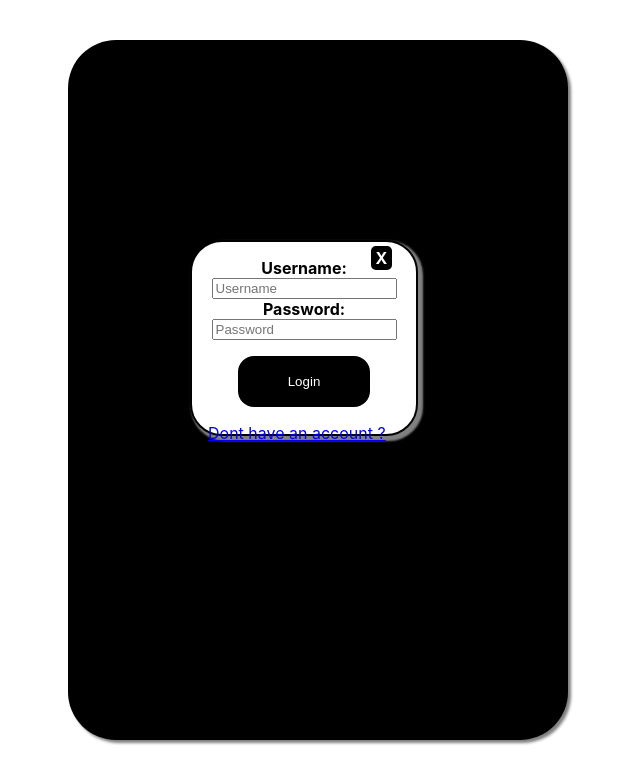
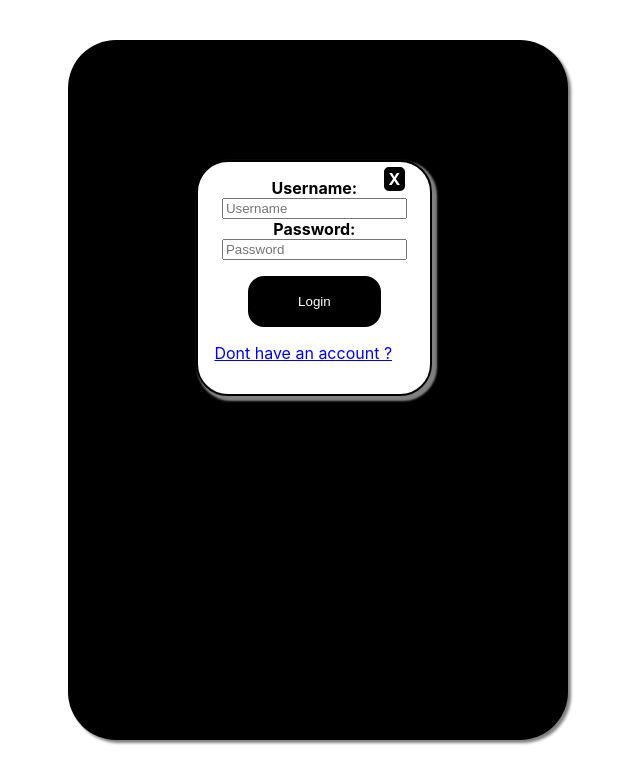
Before and after one commit to build-week-celebrity/front-end, a React (Create React App) app: page /Login in a window 1280 px wide. Shown: the top 784 px of the page, without its empty margins (322-962 px from the left). Built offline with nearby package versions, Linux system fonts and the light colour scheme.

Commit message:
login & signUp polished

```diff
--- a/src/App.css
+++ b/src/App.css
@@ -174,11 +174,11 @@
     flex-direction: column;
     color: black;
     background-color: white;
-    top: 30vh;
-    left: 40vw;
+    top: 20vh;
+    left: 40.5vw;
     position: absolute;
-    width: 15vw;
-    height: 20vh;
+    width: 200px;
+    height: 200px;
     padding: 1rem;
     border-radius: 2rem;
     border: 2px solid black;
@@ -217,10 +217,10 @@
     top: 20vh;
     left: 37vw;
     position: absolute;
-    width: 20vw;
+    width: 250px;
     padding: 2rem;
     border-radius: 2rem;
-    height: 30vh;
+    height: 275px;
     border: 2px solid black;
     box-shadow: grey 3px 3px 2px 2px;
 }
@@ -251,7 +251,6 @@
 
 .signup-field {
     margin-top: 0.5rem;
-    width: 20vh;
 }
 
 .AdminConsole {
--- a/src/actions/actionCreators.js
+++ b/src/actions/actionCreators.js
@@ -93,7 +93,6 @@ export const putScore = score => dispatch => {
       id: userID
     })
     .then(res => {
-      console.log("put:", res);
       dispatch({
         type: types.PUT_SCORE_SUCCESS,
         payload: res
--- a/src/components/SubmitScore.js
+++ b/src/components/SubmitScore.js
@@ -11,7 +11,6 @@ class SubmitScore extends Component {
   };
   handleSubmit() {
     this.props.putScore(this.props.score);
-    console.log(this.props.score, "submitted Score");
     this.handleclose();
   }
   render() {
@@ -30,7 +29,7 @@ class SubmitScore extends Component {
         >
           <div className="header">
             <h1> Game Over!</h1>
-            <h1> Submit Score ? </h1> <p>Score:{this.props.score}</p>
+            <h1> Submit Score ? </h1> <p>Score: {this.props.score}</p>
           </div>
           <button className={"submitButton"}> Submit </button>
           <button className="submitButton" onClick={this.handleclose}>
```
